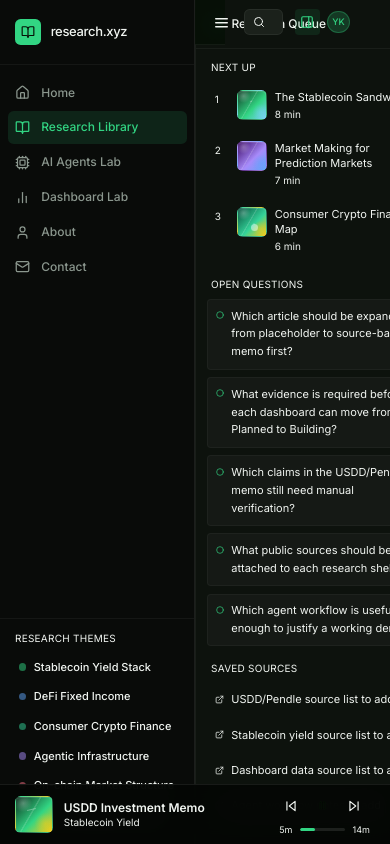
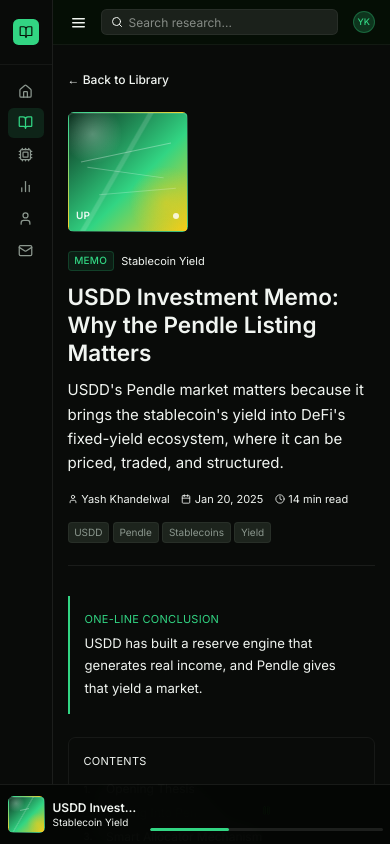
Before and after one commit to Yashkhandelwal1234/yash-research-portfolio, a React (Vite) app: page / in a window 390 px wide. Both pictures are taken after a click on the button "USDD Investment Memo". Built offline with nearby package versions, Linux system fonts and the light colour scheme.

Commit message:
Fix deployment-blocker QA issues

```diff
--- a/src/app/App.tsx
+++ b/src/app/App.tsx
@@ -381,7 +381,7 @@
               <h2 className="text-base font-semibold text-foreground mb-2">Sources</h2>
               <div className="space-y-1.5">
                 {block.items.map(source => (
-                  <div key={source} className="flex items-center gap-2 text-[12px] text-muted-foreground hover:text-[#32d583] cursor-pointer transition-colors">
+                  <div key={source} className="flex items-center gap-2 text-[12px] text-muted-foreground">
                     <ExternalLink size={10} />{source}
                   </div>
                 ))}
@@ -434,8 +434,10 @@
 
 // ─── Playlist Row ─────────────────────────────────────────────────────────────
 
-function PlaylistRow({ playlist, onSelect }: { playlist: ResearchPlaylist; onSelect: () => void }) {
+function PlaylistRow({ playlist, onSelect, onArticleClick }: { playlist: ResearchPlaylist; onSelect: () => void; onArticleClick: (article: Article) => void }) {
   const rowArticles = articles.filter(a => a.category === playlist.category);
+  const itemLabel = `${rowArticles.length} ${rowArticles.length === 1 ? "item" : "items"}`;
+
   return (
     <div className="group">
       <div className="flex items-center justify-between mb-3">
@@ -445,7 +447,7 @@
             {getPlaylistIcon(playlist.icon)}
           </span>
           <h2 className="text-sm font-medium text-foreground">{playlist.title}</h2>
-          <span className="text-[11px] text-muted-foreground">{playlist.count} memos</span>
+          <span className="text-[11px] text-muted-foreground">{itemLabel}</span>
         </div>
         <button onClick={onSelect} className="text-[11px] text-muted-foreground hover:text-[#32d583] transition-colors flex items-center gap-1">
           View all <ChevronRight size={12} />
@@ -453,7 +455,7 @@
       </div>
       <div className="grid grid-cols-1 sm:grid-cols-2 lg:grid-cols-3 gap-2">
         {rowArticles.slice(0, 3).map(a => (
-          <div key={a.slug} className="flex items-start gap-2 p-2.5 rounded-md hover:bg-[#1b211b] cursor-pointer group/item transition-colors border border-transparent hover:border-[#32d583]/10">
+          <button key={a.slug} onClick={() => onArticleClick(a)} className="flex items-start gap-2 p-2.5 rounded-md hover:bg-[#1b211b] cursor-pointer group/item transition-colors border border-transparent hover:border-[#32d583]/10 text-left">
             <ResearchCoverArt article={a} compact className="w-9 h-9 flex-shrink-0" />
             <div className="flex-1 min-w-0">
               <p className="text-[12px] font-medium text-foreground truncate group-hover/item:text-[#32d583] transition-colors leading-snug">
@@ -461,7 +463,7 @@
               </p>
               <p className="text-[10px] text-muted-foreground">{a.readTime} min · {a.status}</p>
             </div>
-          </div>
+          </button>
         ))}
       </div>
     </div>
@@ -550,7 +552,7 @@
             </button>
           )}
           {dash.relatedArticleSlug && (
-            <button onClick={onArticleClick} className="px-2 py-1.5 text-[11px] text-muted-foreground hover:text-[#32d583] transition-colors rounded border border-white/5 hover:border-white/10">
+            <button onClick={onArticleClick} aria-label={`Open related article for ${dash.title}`} className="px-2 py-1.5 text-[11px] text-muted-foreground hover:text-[#32d583] transition-colors rounded border border-white/5 hover:border-white/10">
               <FileText size={11} />
             </button>
           )}
@@ -562,7 +564,7 @@
 
 // ─── Individual Article Page ───────────────────────────────────────────────────
 
-function ArticlePage({ article, onBack }: { article: Article; onBack: () => void }) {
+function ArticlePage({ article, onBack, onArticleClick }: { article: Article; onBack: () => void; onArticleClick: (article: Article) => void }) {
   const content = getArticleContent(article);
   const contents = content.filter((block): block is Extract<ArticleContentBlock, { type: "heading" }> => block.type === "heading");
 
@@ -608,7 +610,7 @@
         <p className="text-[11px] text-muted-foreground uppercase tracking-wide mb-3">Contents</p>
         <ol className="space-y-1.5">
           {contents.map((block, i) => (
-            <li key={block.text} className="flex items-center gap-2 text-[12px] text-foreground/70 hover:text-[#32d583] cursor-pointer transition-colors">
+            <li key={block.text} className="flex items-center gap-2 text-[12px] text-foreground/70">
               <span className="text-[10px] text-muted-foreground w-4">{i + 1}.</span>
               {block.text.replace(/^\d+\.\s*/, "")}
             </li>
@@ -624,13 +626,13 @@
         <p className="text-[11px] text-muted-foreground uppercase tracking-wide mb-3">Related Research</p>
         <div className="grid grid-cols-1 gap-2">
           {articles.filter(a => a.slug !== article.slug).slice(0, 3).map(a => (
-            <div key={a.slug} className="flex items-start gap-3 p-3 rounded-lg hover:bg-[#1b211b] cursor-pointer transition-colors border border-transparent hover:border-[#32d583]/10">
+            <button key={a.slug} onClick={() => onArticleClick(a)} className="flex items-start gap-3 p-3 rounded-lg hover:bg-[#1b211b] cursor-pointer transition-colors border border-transparent hover:border-[#32d583]/10 text-left">
               <ResearchCoverArt article={a} compact className="w-9 h-9 flex-shrink-0" />
               <div>
                 <p className="text-[12px] font-medium text-foreground hover:text-[#32d583] transition-colors">{a.title}</p>
                 <p className="text-[11px] text-muted-foreground">{formatDate(a.date)} · {a.readTime} min</p>
               </div>
-            </div>
+            </button>
           ))}
         </div>
       </div>
@@ -692,7 +694,7 @@
         </div>
         <div className="space-y-8">
           {playlists.map(pl => (
-            <PlaylistRow key={pl.slug} playlist={pl} onSelect={() => onNavigate("library")} />
+            <PlaylistRow key={pl.slug} playlist={pl} onSelect={() => onNavigate("library")} onArticleClick={onArticleClick} />
           ))}
         </div>
       </div>
@@ -763,8 +765,7 @@
 
 // ─── Page: Library ────────────────────────────────────────────────────────────
 
-function LibraryPage({ onArticleClick }: { onArticleClick: (a: Article) => void }) {
-  const [search, setSearch] = useState("");
+function LibraryPage({ onArticleClick, search, onSearchChange }: { onArticleClick: (a: Article) => void; search: string; onSearchChange: (query: string) => void }) {
   const [filter, setFilter] = useState<ArticleStatus | "All">("All");
   const [category, setCategory] = useState("All");
 
@@ -788,7 +789,7 @@
           <Search size={13} className="absolute left-3 top-1/2 -translate-y-1/2 text-muted-foreground" />
           <input
             value={search}
-            onChange={e => setSearch(e.target.value)}
+            onChange={e => onSearchChange(e.target.value)}
             placeholder="Search memos..."
             className="w-full h-8 pl-8 pr-3 rounded-md bg-[#1b211b] border border-white/[0.07] text-[13px] text-foreground placeholder:text-muted-foreground focus:outline-none focus:border-[#32d583]/40  transition-colors"
           />
@@ -884,23 +885,27 @@
 
 function ContactPage() {
   const [form, setForm] = useState({ name: "", email: "", subject: "", message: "" });
-  const [sent, setSent] = useState(false);
+  const [notice, setNotice] = useState(false);
 
   return (
     <div className="max-w-md mx-auto px-4 py-6">
       <h1 className="text-xl  font-semibold text-foreground mb-1">Get in Touch</h1>
       <p className="text-[13px] text-muted-foreground mb-6">Research collaborations, source suggestions, or feedback on the public research library.</p>
 
-      {sent ? (
-        <div className="text-center py-12">
-          <div className="w-12 h-12 rounded-full bg-[#32d583]/15 border border-[#32d583]/25 flex items-center justify-center mx-auto mb-3">
-            <CheckSquare size={20} className="text-[#32d583]" />
+      <div className="mb-5 rounded-lg border border-white/[0.07] bg-[#101610] p-4">
+        <p className="text-[11px] text-[#32d583] uppercase tracking-wide mb-1">Local Placeholder</p>
+        <p className="text-[12px] text-muted-foreground leading-6">
+          This form is a local portfolio placeholder and does not send messages yet. Use the contact links below for real outreach.
+        </p>
       </div>
-          <p className="text-sm  text-foreground">Message sent.</p>
-          <p className="text-[12px] text-muted-foreground mt-1">{"I'll"} get back to you within 48 hours.</p>
+
+      {notice && (
+        <div className="mb-4 rounded-lg border border-[#f59e0b]/25 bg-[#f59e0b]/10 p-3">
+          <p className="text-[12px] text-foreground/80 leading-5">This form is not connected to a backend. Please use the contact links below.</p>
         </div>
-      ) : (
-        <form onSubmit={e => { e.preventDefault(); setSent(true); }} className="space-y-4">
+      )}
+
+      <form onSubmit={e => { e.preventDefault(); setNotice(true); }} className="space-y-4">
         {[
           { label: "Name", key: "name", type: "text", placeholder: "Your name" },
           { label: "Email", key: "email", type: "email", placeholder: "your@email.com" },
@@ -928,23 +933,22 @@
           />
         </div>
         <button type="submit" className="w-full h-9 rounded-md bg-[#32d583] text-[#061006] text-[13px] font-medium hover:bg-[#49e99a] transition-colors">
-            Send Message
+          Show Contact Instructions
         </button>
       </form>
-      )}
 
       <div className="mt-8 pt-6 border-t border-white/[0.07]">
         <p className="text-[11px]  text-muted-foreground uppercase tracking-wide mb-3">Other Ways</p>
         <div className="space-y-2">
           {[["Twitter / X", "@yashkhandelwal", Globe], ["GitHub", "github.com/yashkhandelwal", Github], ["Email", "yash@research.xyz", Mail]].map(([label, val, Icon]) => (
-            <a key={label as string} href="#" className="flex items-center gap-3 text-[12px] text-muted-foreground hover:text-[#32d583] transition-colors group">
-              <span className="w-6 h-6 rounded bg-[#1b211b] border border-white/[0.06] flex items-center justify-center group-hover:border-[#32d583]/20 transition-colors">
+            <div key={label as string} className="flex items-center gap-3 text-[12px] text-muted-foreground">
+              <span className="w-6 h-6 rounded bg-[#1b211b] border border-white/[0.06] flex items-center justify-center">
                 {/* @ts-ignore */}
                 <Icon size={11} />
               </span>
               <span className="flex-1">{label as string}</span>
               <span className="">{val as string}</span>
-            </a>
+            </div>
           ))}
         </div>
       </div>
@@ -965,13 +969,13 @@
 
 function Sidebar({ current, onNavigate, collapsed }: { current: Page; onNavigate: (p: Page) => void; collapsed: boolean }) {
   return (
-    <aside className={`flex-shrink-0 bg-sidebar border-r border-sidebar-border flex flex-col transition-all duration-300 ${collapsed ? "w-14" : "w-52"}`}>
+    <aside className={`flex-shrink-0 bg-sidebar border-r border-sidebar-border flex flex-col transition-all duration-300 ${collapsed ? "w-14" : "w-14 sm:w-52"}`}>
       {/* Logo */}
-      <div className={`flex items-center gap-2.5 px-4 py-5 border-b border-white/[0.05] ${collapsed ? "justify-center px-0" : ""}`}>
+      <div className={`flex items-center gap-2.5 py-5 border-b border-white/[0.05] ${collapsed ? "justify-center px-0" : "justify-center px-0 sm:justify-start sm:px-4"}`}>
         <div className="w-7 h-7 rounded-md bg-[#32d583] flex items-center justify-center flex-shrink-0">
           <BookOpen size={14} className="text-[#061006]" />
         </div>
-        {!collapsed && <span className="text-[13px]  font-medium text-foreground tracking-tight">research.xyz</span>}
+        {!collapsed && <span className="hidden sm:inline text-[13px]  font-medium text-foreground tracking-tight">research.xyz</span>}
       </div>
 
       {/* Nav */}
@@ -980,9 +984,9 @@
           const active = current === item.id || (current === "article" && item.id === "library");
           return (
             <button key={item.id} onClick={() => onNavigate(item.id)}
-              className={`w-full flex items-center gap-3 px-2 py-2 rounded-md text-[12px] font-medium transition-all ${active ? "bg-[#32d583]/12 text-[#32d583]" : "text-[#8b978e] hover:text-foreground hover:bg-white/[0.04]"} ${collapsed ? "justify-center" : ""}`}>
+              className={`w-full flex items-center gap-3 px-2 py-2 rounded-md text-[12px] font-medium transition-all ${active ? "bg-[#32d583]/12 text-[#32d583]" : "text-[#8b978e] hover:text-foreground hover:bg-white/[0.04]"} ${collapsed ? "justify-center" : "justify-center sm:justify-start"}`}>
               <item.icon size={15} className="flex-shrink-0" />
-              {!collapsed && item.label}
+              {!collapsed && <span className="hidden sm:inline">{item.label}</span>}
             </button>
           );
         })}
@@ -990,14 +994,14 @@
 
       {/* Library section */}
       {!collapsed && (
-        <div className="px-3 pb-4 border-t border-white/[0.05] pt-3">
+        <div className="hidden sm:block px-3 pb-4 border-t border-white/[0.05] pt-3">
           <p className="text-[10px]  text-muted-foreground uppercase tracking-wide px-1 mb-2">Research Themes</p>
           <div className="space-y-0.5">
             {playlists.map(pl => (
-              <button key={pl.slug} className="w-full flex items-center gap-2 px-2 py-1.5 rounded text-[11px] text-muted-foreground hover:text-foreground hover:bg-white/[0.03] transition-colors">
+              <div key={pl.slug} className="w-full flex items-center gap-2 px-2 py-1.5 rounded text-[11px] text-muted-foreground">
                 <span className="w-2 h-2 rounded-sm flex-shrink-0" style={{ backgroundColor: pl.color + "80" }} />
                 <span className="truncate">{pl.title}</span>
-              </button>
+              </div>
             ))}
           </div>
         </div>
@@ -1008,15 +1012,15 @@
 
 // ─── Right Panel ──────────────────────────────────────────────────────────────
 
-function RightPanel({ onClose }: { onClose: () => void }) {
+function RightPanel({ onClose, onArticleClick }: { onClose: () => void; onArticleClick: (article: Article) => void }) {
   return (
-    <aside className="w-64 flex-shrink-0 bg-[#0d120d] border-l border-white/[0.05] flex flex-col">
+    <aside className="hidden w-64 flex-shrink-0 bg-[#0d120d] border-l border-white/[0.05] md:flex flex-col">
       <div className="flex items-center justify-between px-4 py-4 border-b border-white/[0.05]">
         <div className="flex items-center gap-2">
           <ListChecks size={13} className="text-[#32d583]" />
           <span className="text-[12px] font-medium text-foreground">Research Queue</span>
         </div>
-        <button onClick={onClose} className="text-muted-foreground hover:text-foreground transition-colors"><X size={13} /></button>
+        <button onClick={onClose} aria-label="Close research queue" className="text-muted-foreground hover:text-foreground transition-colors"><X size={13} /></button>
       </div>
 
       <div className="flex-1 overflow-y-auto px-3 py-3 space-y-4 [&::-webkit-scrollbar]:hidden">
@@ -1025,14 +1029,14 @@
           <p className="text-[10px]  text-muted-foreground uppercase tracking-wide mb-2 px-1">Next Up</p>
           <div className="space-y-1">
             {articles.slice(1, 4).map((a, i) => (
-              <div key={a.slug} className="flex items-start gap-2 p-2 rounded hover:bg-[#1b211b] transition-colors cursor-pointer group">
+              <button key={a.slug} onClick={() => onArticleClick(a)} className="w-full flex items-start gap-2 p-2 rounded hover:bg-[#1b211b] transition-colors cursor-pointer group text-left">
                 <span className="text-[10px]  text-muted-foreground w-4 pt-0.5 flex-shrink-0">{i + 1}</span>
                 <ResearchCoverArt article={a} compact className="w-8 h-8 flex-shrink-0" />
                 <div className="flex-1 min-w-0">
                   <p className="text-[11px] text-foreground/80 group-hover:text-foreground line-clamp-2 leading-snug">{a.title.split(":")[0]}</p>
                   <p className="text-[10px]  text-muted-foreground mt-0.5">{a.readTime} min</p>
                 </div>
-              </div>
+              </button>
             ))}
           </div>
         </div>
@@ -1055,9 +1059,9 @@
           <p className="text-[10px]  text-muted-foreground uppercase tracking-wide mb-2 px-1">Saved Sources</p>
           <div className="space-y-1">
             {savedSources.map(s => (
-              <div key={s} className="flex items-center gap-2 p-2 hover:bg-[#1b211b] rounded cursor-pointer group transition-colors">
-                <ExternalLink size={9} className="text-muted-foreground group-hover:text-[#32d583] flex-shrink-0 transition-colors" />
-                <span className="text-[11px] text-muted-foreground group-hover:text-foreground truncate transition-colors">{s}</span>
+              <div key={s} className="flex items-center gap-2 p-2 rounded">
+                <ExternalLink size={9} className="text-muted-foreground flex-shrink-0" />
+                <span className="text-[11px] text-muted-foreground truncate">{s}</span>
               </div>
             ))}
           </div>
@@ -1074,34 +1078,42 @@
   const [progress, setProgress] = useState(34);
 
   return (
-    <div className="fixed bottom-0 left-0 right-0 h-16 bg-[#050705]/95 border-t border-white/[0.08] flex items-center px-4 gap-4 z-50" style={{ backdropFilter: "blur(14px)" }}>
+    <div className="fixed bottom-0 left-0 right-0 h-16 bg-[#050705]/95 border-t border-white/[0.08] flex items-center px-2 sm:px-4 gap-2 sm:gap-4 z-50" style={{ backdropFilter: "blur(14px)" }}>
       {/* Article info */}
-      <div className="flex items-center gap-3 w-64 min-w-0 flex-shrink-0">
+      <div className="flex items-center gap-2 sm:gap-3 w-36 sm:w-64 min-w-0 flex-shrink-0">
         <ResearchCoverArt article={article} compact className="w-10 h-10 flex-shrink-0" />
         <div className="min-w-0">
-          <button onClick={onOpen} className="text-[12px] font-semibold text-foreground hover:text-[#32d583] transition-colors truncate block max-w-[190px] leading-tight">
+          <button onClick={onOpen} aria-label={`Open ${article.title}`} className="text-[12px] font-semibold text-foreground hover:text-[#32d583] transition-colors truncate block max-w-[84px] sm:max-w-[190px] leading-tight">
             {article.title.split(":")[0]}
           </button>
-          <p className="text-[10px] text-muted-foreground truncate max-w-[190px]">{article.category}</p>
+          <p className="text-[10px] text-muted-foreground truncate max-w-[84px] sm:max-w-[190px]">{article.category}</p>
         </div>
         <Bookmark size={13} className="text-[#32d583] flex-shrink-0 hidden sm:block" />
       </div>
 
       {/* Controls */}
-      <div className="flex-1 flex flex-col items-center gap-1 max-w-md mx-auto">
-        <div className="flex items-center gap-3">
-          <button className="text-muted-foreground hover:text-foreground transition-colors"><SkipBack size={14} /></button>
-          <button onClick={() => setPlaying(p => !p)} className="w-7 h-7 rounded-full bg-foreground flex items-center justify-center hover:scale-105 transition-transform">
+      <div className="min-w-0 flex-1 flex flex-col items-center gap-1 max-w-md mx-auto">
+        <div className="flex items-center gap-2 sm:gap-3">
+          <button aria-label="Previous article" className="hidden sm:block text-muted-foreground hover:text-foreground transition-colors"><SkipBack size={14} /></button>
+          <button onClick={() => setPlaying(p => !p)} aria-label={playing ? "Pause reading session" : "Play reading session"} className="w-7 h-7 rounded-full bg-foreground flex items-center justify-center hover:scale-105 transition-transform">
             {playing ? <Pause size={11} className="text-[#061006]" /> : <Play size={11} className="text-[#061006] ml-0.5" />}
           </button>
-          <button className="text-muted-foreground hover:text-foreground transition-colors"><SkipForward size={14} /></button>
+          <button aria-label="Next article" className="hidden sm:block text-muted-foreground hover:text-foreground transition-colors"><SkipForward size={14} /></button>
         </div>
         <div className="w-full flex items-center gap-2">
-          <span className="text-[9px]  text-muted-foreground w-6 text-right">{Math.round(progress * article.readTime / 100)}m</span>
-          <div className="group flex-1 h-1 bg-white/10 rounded-full cursor-pointer overflow-hidden" onClick={e => { const r = e.currentTarget.getBoundingClientRect(); const next = Math.round((e.clientX - r.left) / r.width * 100); setProgress(Math.max(0, Math.min(100, next))); }}>
+          <span className="hidden sm:inline text-[9px]  text-muted-foreground w-6 text-right">{Math.round(progress * article.readTime / 100)}m</span>
+          <div
+            className="group flex-1 h-1 bg-white/10 rounded-full cursor-pointer overflow-hidden"
+            role="slider"
+            aria-label="Reading progress"
+            aria-valuemin={0}
+            aria-valuemax={100}
+            aria-valuenow={progress}
+            onClick={e => { const r = e.currentTarget.getBoundingClientRect(); const next = Math.round((e.clientX - r.left) / r.width * 100); setProgress(Math.max(0, Math.min(100, next))); }}
+          >
             <div className="h-full bg-[#32d583] rounded-full transition-all" style={{ width: `${progress}%` }} />
           </div>
-          <span className="text-[9px]  text-muted-foreground w-6">{article.readTime}m</span>
+          <span className="hidden sm:inline text-[9px]  text-muted-foreground w-6">{article.readTime}m</span>
         </div>
       </div>
 
@@ -1110,7 +1122,7 @@
         <div className="flex items-center gap-1 text-[10px]  text-muted-foreground">
           <StatusBadge status={article.status} />
         </div>
-        <div className="flex items-center gap-1 text-muted-foreground hover:text-foreground cursor-pointer transition-colors">
+        <div className="flex items-center gap-1 text-muted-foreground" aria-label="Display volume">
           <Volume2 size={13} />
           <div className="w-14 h-0.5 bg-white/10 rounded-full">
             <div className="h-full w-2/3 bg-white/30 rounded-full" />
@@ -1154,7 +1166,7 @@
         <div className="flex-1 flex flex-col min-w-0">
           {/* Top bar */}
           <header className="h-12 flex-shrink-0 flex items-center gap-3 px-4 border-b border-white/[0.05] bg-[#061006]/80 sticky top-0 z-40" style={{ backdropFilter: "blur(8px)" }}>
-            <button onClick={() => setSidebarCollapsed(c => !c)} className="text-muted-foreground hover:text-foreground transition-colors p-1 rounded hover:bg-white/[0.04]">
+            <button onClick={() => setSidebarCollapsed(c => !c)} aria-label={sidebarCollapsed ? "Expand sidebar" : "Collapse sidebar"} className="text-muted-foreground hover:text-foreground transition-colors p-1 rounded hover:bg-white/[0.04]">
               <svg width="15" height="15" viewBox="0 0 15 15" fill="none"><rect x="1" y="3" width="13" height="1.5" rx="0.75" fill="currentColor" /><rect x="1" y="7" width="13" height="1.5" rx="0.75" fill="currentColor" /><rect x="1" y="11" width="13" height="1.5" rx="0.75" fill="currentColor" /></svg>
             </button>
 
@@ -1169,7 +1181,7 @@
             </div>
 
             <div className="flex items-center gap-1 ml-auto">
-              <button onClick={() => setRightPanelOpen(o => !o)} className={`p-1.5 rounded transition-colors ${rightPanelOpen ? "text-[#32d583] bg-[#32d583]/10" : "text-muted-foreground hover:text-foreground hover:bg-white/[0.04]"}`}>
+              <button onClick={() => setRightPanelOpen(o => !o)} aria-label={rightPanelOpen ? "Hide research queue" : "Show research queue"} className={`hidden md:block p-1.5 rounded transition-colors ${rightPanelOpen ? "text-[#32d583] bg-[#32d583]/10" : "text-muted-foreground hover:text-foreground hover:bg-white/[0.04]"}`}>
                 <PanelRight size={14} />
               </button>
               <div className="w-6 h-6 rounded-full bg-[#32d583]/20 border border-[#32d583]/30 flex items-center justify-center ml-1">
@@ -1181,8 +1193,8 @@
           {/* Scrollable main content */}
           <main ref={mainRef} className="flex-1 overflow-y-auto pb-20 [&::-webkit-scrollbar]:hidden">
             {page === "home" && <HomePage onArticleClick={handleArticleClick} onNavigate={handleNavigate} />}
-            {page === "library" && <LibraryPage onArticleClick={handleArticleClick} />}
-            {page === "article" && <ArticlePage article={activeArticle} onBack={() => handleNavigate("library")} />}
+            {page === "library" && <LibraryPage onArticleClick={handleArticleClick} search={globalSearch} onSearchChange={setGlobalSearch} />}
+            {page === "article" && <ArticlePage article={activeArticle} onBack={() => handleNavigate("library")} onArticleClick={handleArticleClick} />}
             {page === "agents" && (
               <div className="px-4 py-6">
                 <div className="mb-6">
@@ -1216,7 +1228,7 @@
         </div>
 
         {/* Right panel */}
-        {rightPanelOpen && <RightPanel onClose={() => setRightPanelOpen(false)} />}
+        {rightPanelOpen && <RightPanel onClose={() => setRightPanelOpen(false)} onArticleClick={handleArticleClick} />}
       </div>
 
       {/* Bottom Now Reading bar */}
```
Lines whose indentation alone changed are shown as unchanged.
